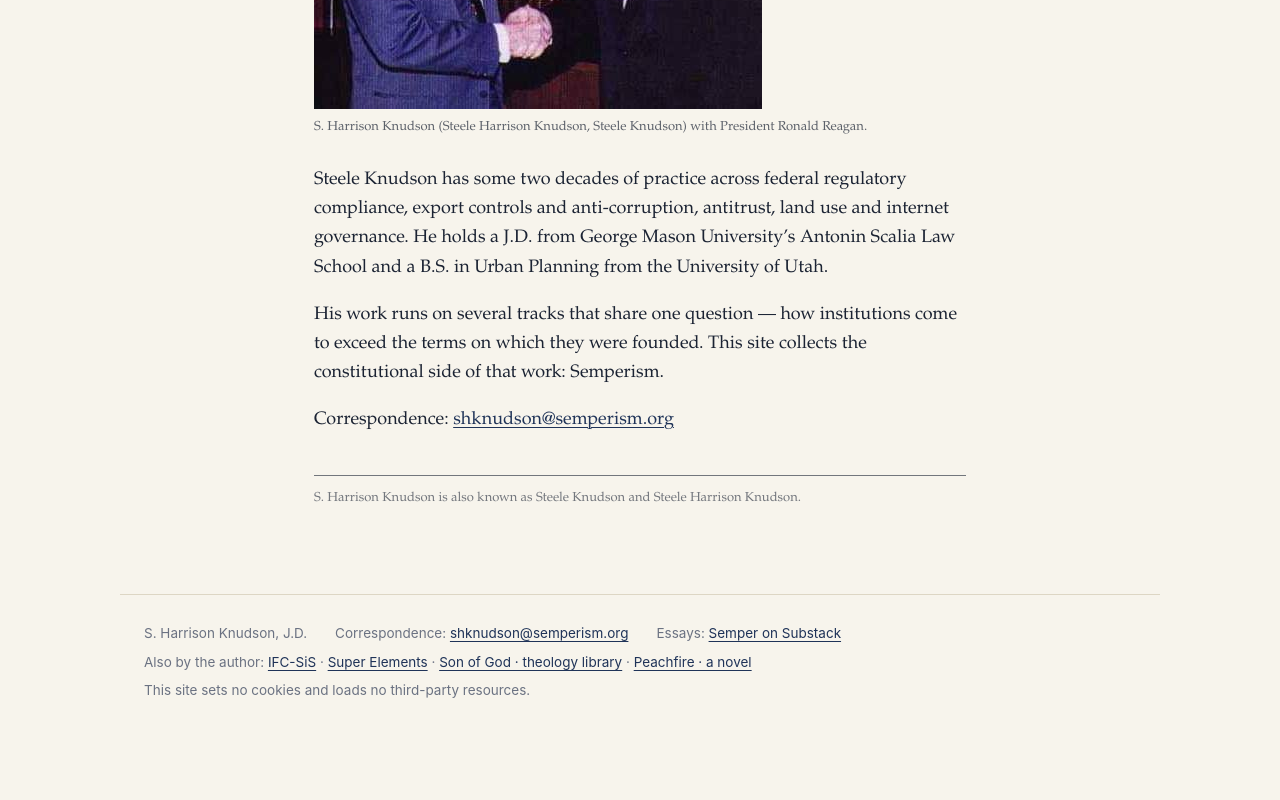
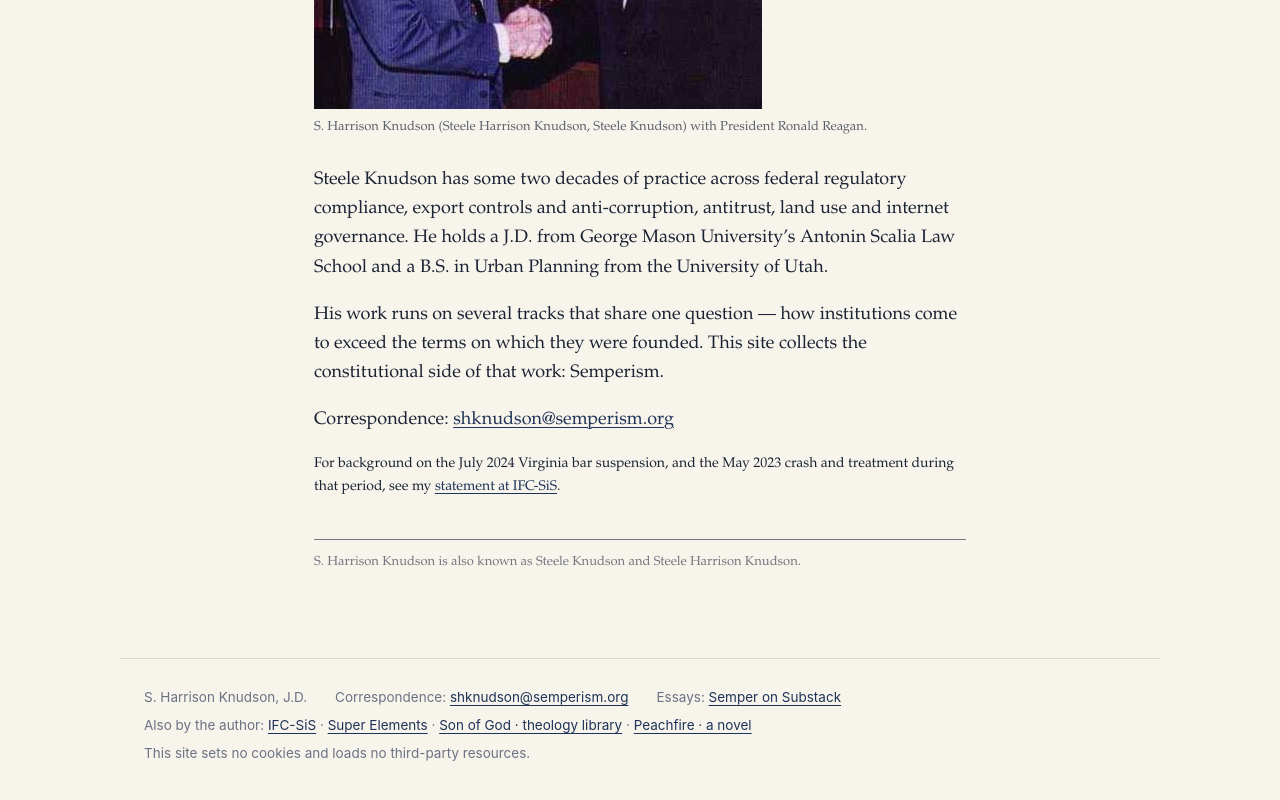
Before and after one commit to ifcsis/semperism-site, a plain HTML site: page about.html in a window 1280 px wide. Shown: the part 537-1337 px from the top of the page. Before the commit the page ends 1285 px from the top, so only its background shows below. Drawn offline with Linux system fonts and the light colour scheme.

Commit message:
About: link to bar-status statement at IFC-SiS
Co-Authored-By: Claude Opus 5.5 <noreply@anthropic.com>
Claude-Session: https://claude.ai/code/session_013hhJGLmdPDJa7BWfRjRYbp

```diff
--- a/about.html
+++ b/about.html
@@ -48,6 +48,7 @@
   <p>Steele Knudson has some two decades of practice across federal regulatory compliance, export controls and anti-corruption, antitrust, land use and internet governance. He holds a J.D. from George Mason University’s Antonin Scalia Law School and a B.S. in Urban Planning from the University of Utah.</p>
   <p>His work runs on several tracks that share one question — how institutions come to exceed the terms on which they were founded. This site collects the constitutional side of that work: Semperism.</p>
   <p>Correspondence: <a href="mailto:shknudson@semperism.org">shknudson@semperism.org</a></p>
+  <p style="font-size:14px">For background on the July 2024 Virginia bar suspension, and the May 2023 crash and treatment during that period, see my <a href="https://ifcsis.org/director.html#virginia-bar-status">statement at IFC-SiS</a>.</p>
   <p class="aka" style="font-size:13px;opacity:.6;margin-top:40px;padding-top:12px;border-top:1px solid currentColor">S. Harrison Knudson is also known as Steele Knudson and Steele Harrison Knudson.</p>
 </article>
 </main>
```
